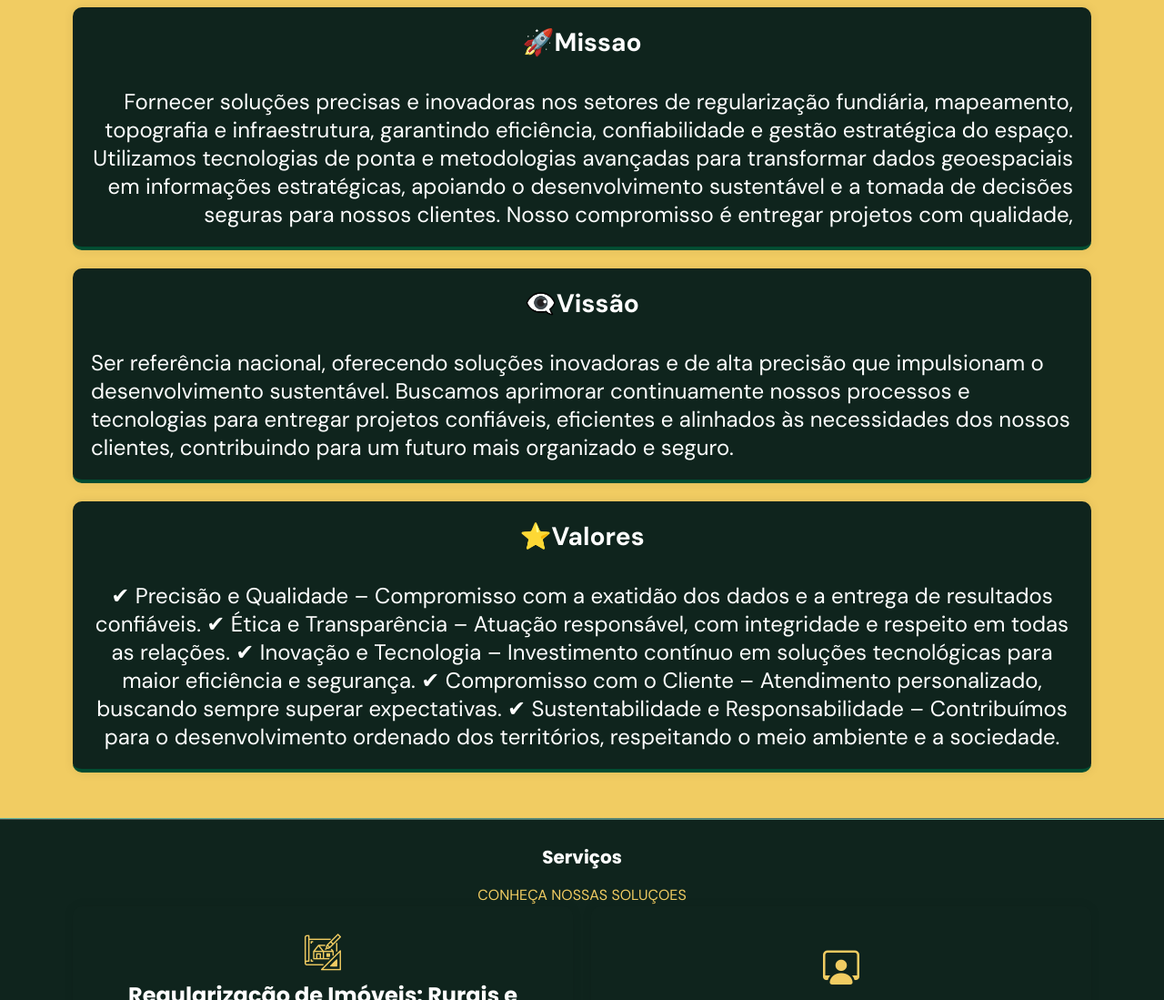
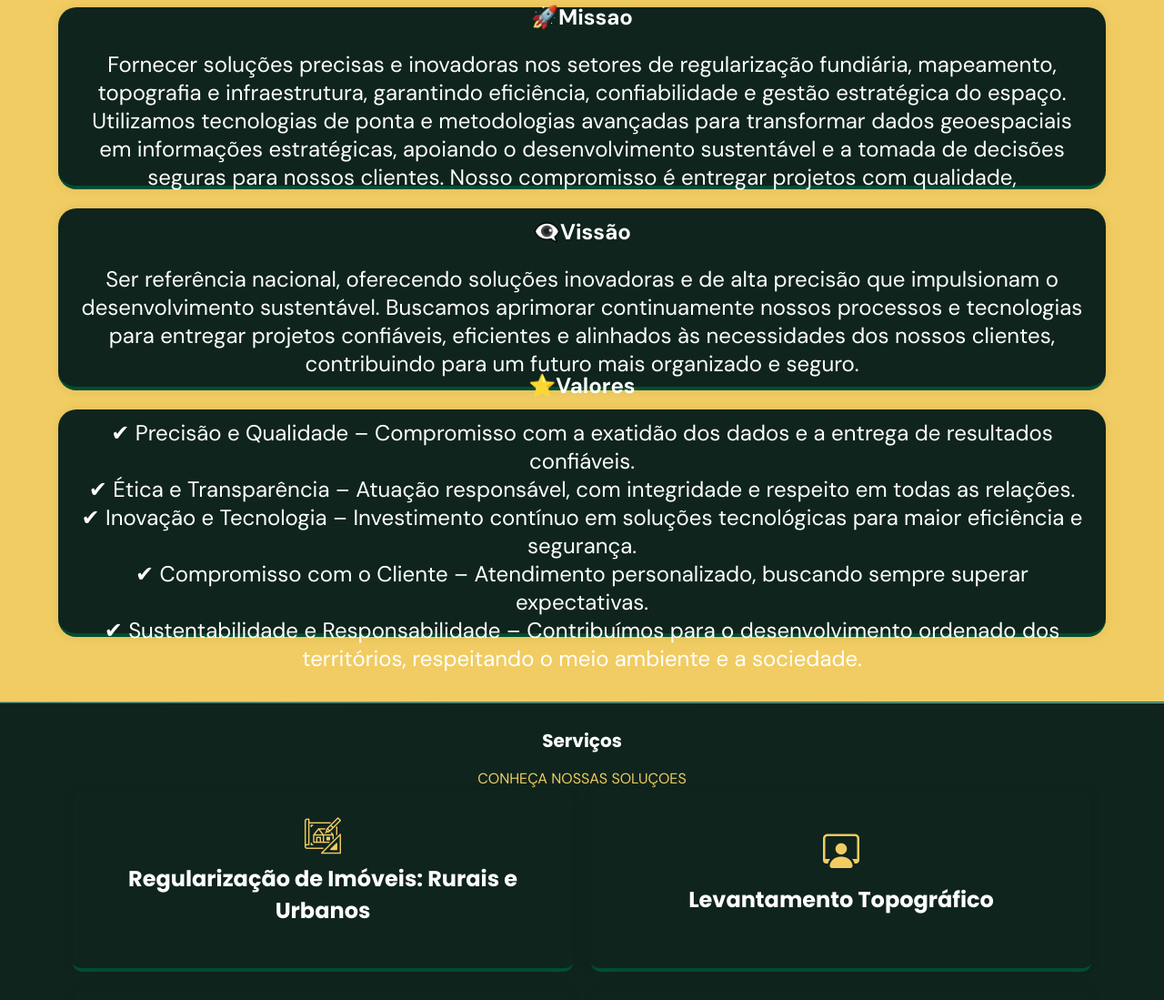
Before and after one commit to eriklisboa1/newmeridian, a plain HTML site: page index.html in a window 1280 px wide. Shown: the part 757-1856 px from the top of the page at 91% size. Drawn offline with nearby package versions, Linux system fonts and the light colour scheme; files whose address does not match are found by name.

Commit message:
commitnew

```diff
--- a/index.html
+++ b/index.html
@@ -83,50 +83,63 @@
     <div class="divider-1"></div>
 
     <!-------------------- ABOUT -------------------->
-    <section class="section" id="about" style="background-color: #f1cc62; margin: 0; padding: 0 ;">
+
 
         <!-- Seção Missão, Visão e Valores -->
-    <section class="section mission-vision-values" style="padding-top: 5%" >
+    <section class="section mission-vision-values" id="about" style="padding-top: 5%; background-color: #f1cc62; " >
 
-      <div class="container grid">
+      <div>
+        <div class="" style="display: flex;display: flex; justify-content: center;">
 
-
-        <div class="cards grid" style="display: flex; justify-content: center; font-size: 150%; align-items: center;  text-align: center;">
-
-          <div class="card" style="background-color: #0F241D; color: #fff;">
+          <div class="card" style="background-color: #0F241D; color: #fff; width: 90%;border-radius: 20px; height: 150px; ">
             <span class="icon"></span><h1>🚀Missao</h1><br>
-             <p style=" text-align: right;">Fornecer soluções precisas e inovadoras nos setores de regularização fundiária, mapeamento, topografia e infraestrutura, garantindo eficiência, confiabilidade e gestão estratégica do espaço. Utilizamos tecnologias de ponta e metodologias avançadas para transformar dados geoespaciais em informações estratégicas, apoiando o desenvolvimento sustentável e a tomada de decisões seguras para nossos clientes. Nosso compromisso é entregar projetos com qualidade,
-
+             <p style=" text-align: center; font-size: x-large;">Fornecer soluções precisas e inovadoras nos setores de regularização fundiária,
+               mapeamento, topografia e infraestrutura, garantindo eficiência, confiabilidade e gestão estratégica do espaço. Utilizamos tecnologias de
+               ponta e metodologias avançadas para transformar dados geoespaciais em informações estratégicas, apoiando o desenvolvimento sustentável e a
+               tomada de decisões seguras para nossos clientes.
+              Nosso compromisso é entregar projetos com qualidade,
             </p>
           </div>
+
         </div>
-        <div class="cards grid" style="display: flex; justify-content: center; font-size: 150%; align-items: center;  text-align: center;">
+      <br>
 
-          <div class="card"style="background-color: #0F241D; color: #fff;">
+      <div class="" style="display: flex;display: flex; justify-content: center;">
+
+        <div class="card" style="background-color: #0F241D; color: #fff; width: 90%;border-radius: 20px; height: 150px; ">
           <span class="icon"></span><h1>👁‍🗨Vissão</h1><br>
-             <p style=" text-align: left;"> Ser referência nacional, oferecendo soluções inovadoras
+           <p style=" text-align: center; font-size: x-large;">Ser referência nacional, oferecendo soluções inovadoras
             e de alta precisão que impulsionam o desenvolvimento sustentável.
             Buscamos aprimorar continuamente nossos processos e tecnologias para
             entregar projetos confiáveis, eficientes e alinhados às necessidades dos nossos clientes, contribuindo para um futuro mais organizado e seguro.
-            </p>
         </div>
+
       </div>
-        <div class="cards grid" style="display: flex; justify-content: center; font-size: 150%; align-items: center;  text-align: center;">
+    <br>
 
-          <div class="card"style="background-color: #0F241D; color: #fff;">
+    <div class="" style="display: flex;display: flex; justify-content: center;">
+
+      <div class="card" style="background-color: #0F241D; color: #fff; width: 90%;border-radius: 20px; height: 250px; ">
         <span class="icon"></span><h1>⭐Valores</h1><br>
-             <p>  ✔ Precisão e Qualidade – Compromisso com a exatidão dos dados e a entrega de resultados confiáveis.
-              ✔ Ética e Transparência – Atuação responsável, com integridade e respeito em todas as relações.
-              ✔ Inovação e Tecnologia – Investimento contínuo em soluções tecnológicas para maior eficiência e segurança.
-              ✔ Compromisso com o Cliente – Atendimento personalizado, buscando sempre superar expectativas.
-              ✔ Sustentabilidade e Responsabilidade – Contribuímos para o desenvolvimento ordenado dos territórios, respeitando o meio ambiente e a sociedade.
-            </p>
+         <p style=" text-align: center; font-size: x-large;">
+          <ul style=" text-align: center; font-size: x-large;">
+            <li>✔ Precisão e Qualidade – Compromisso com a exatidão dos dados e a entrega de resultados confiáveis.</li>
+            <li>✔ Ética e Transparência – Atuação responsável, com integridade e respeito em todas as relações.</li>
+            <li>✔ Inovação e Tecnologia – Investimento contínuo em soluções tecnológicas para maior eficiência e segurança.</li>
+            <li>✔ Compromisso com o Cliente – Atendimento personalizado, buscando sempre superar expectativas.</li>
+            <li>✔ Sustentabilidade e Responsabilidade – Contribuímos para o desenvolvimento ordenado dos territórios, respeitando o meio ambiente e a sociedade.</li>
+          </ul>
       </div>
+
+    </div>
+  <br>
+
+
         </div>
       </div>
     </section>
 
-    </section>
+
 
     <div class="divider-2"></div>
 
```
Lines whose indentation alone changed are shown as unchanged.
